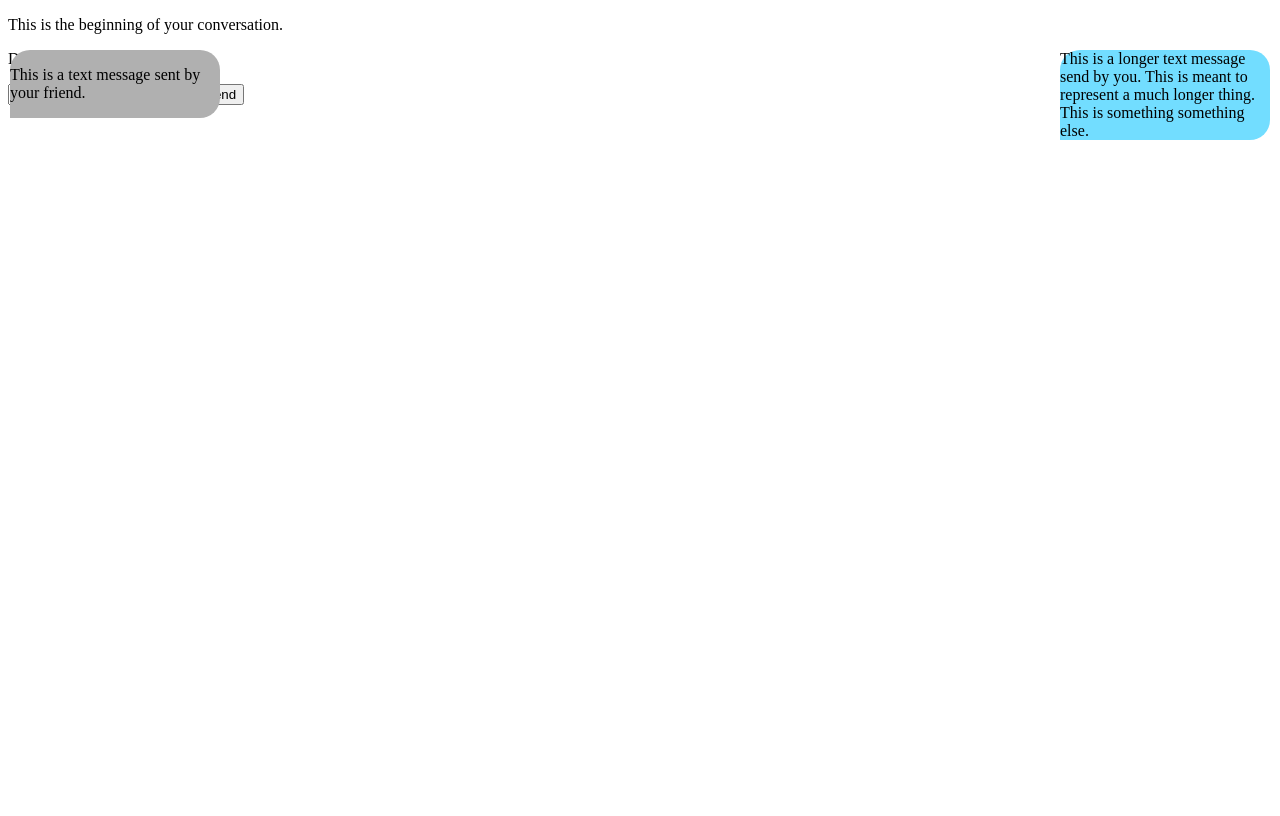
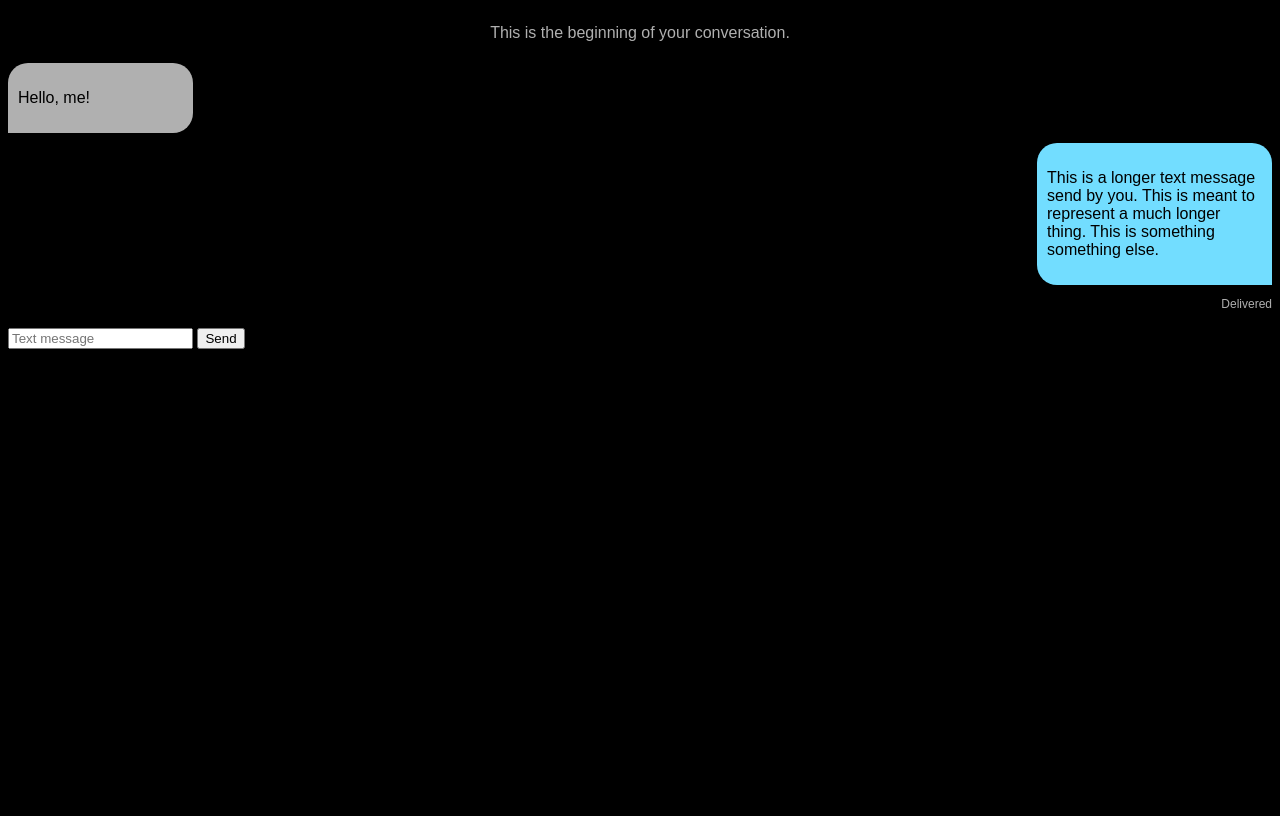
Before and after one commit to calejvaldez/YouAreTyping, a Flask app: page /typing/text/ in a window 1280 px wide. Before the commit the page ends 140 px from the top, so only its background shows below. Run offline with Flask 3, Linux system fonts and the light colour scheme; style sheets or scripts are compiled from the project's sources.

Commit message:
feat: more texting styling added

```diff
--- a/src/cvaldez/urtyping/static/styles/3_typing.scss
+++ b/src/cvaldez/urtyping/static/styles/3_typing.scss
@@ -3,28 +3,81 @@ $mainGrey: #B0B0B0;
 $backgroundTextColor: #B0B0B0;
 $mainTextColor: #FFFFFF;
 
-@mixin user() {
-    background-color: $mainBlue;
+@mixin text_defaults() {
     color: black;
     min-width: 165px;
-    max-width: 210px;
+    max-width: 215px;
 
-    position: absolute;
-    right: 10px;
+    min-height: 40px;
 
-    border-radius: 20px 20px 20px 0px;
+    padding: 10px;
+}
+
+@mixin user() {
+    @include text_defaults();
+
+    background-color: $mainBlue;
+
+    border-radius: 20px 20px 0 20px;
 }
 
 @mixin friend() {
+    @include text_defaults();
+
     background-color: $mainGrey;
-    color: black;
-    min-width: 165px;
-    max-width: 210px;
 
-    position: absolute;
-    left: 10px;
+    border-radius: 20px 20px 20px 0;
+}
 
-    border-radius: 20px 20px 20px 0px;
+body {
+    background-color: black;
+    font-family: Arial, Helvetica, sans-serif;
+
+    height: 100vh;
+}
+
+#intro_text {
+    display: flex;
+    flex-direction: row;
+    justify-content: center;
+
+    color: $backgroundTextColor;
+}
+
+#texts {
+    display: flex;
+    flex-direction: column;
+}
+
+@mixin textdiv_defaults() {
+    display: flex;
+    flex-direction: row;
+    margin: 5px 0;
+}
+
+.textdiv-friend {
+    @include textdiv_defaults();
+
+    justify-content: flex-start;
+}
+
+.textdiv-sender {
+    @include textdiv_defaults();
+
+    justify-content: flex-end;
+}
+
+.sender-container {
+    display: flex;
+    flex-direction: column;
+    justify-content: flex-end;
+}
+
+.delivered {
+    display: flex;
+    justify-content: flex-end;
+    color: $backgroundTextColor;
+    font-size: 12px;
 }
 
 .friend {
@@ -34,3 +87,8 @@ $mainTextColor: #FFFFFF;
 .sender {
     @include user();
 }
+
+#tools {
+    position: sticky;
+    bottom: 15px;
+}
--- a/src/cvaldez/urtyping/templates/3_typing.html
+++ b/src/cvaldez/urtyping/templates/3_typing.html
@@ -12,10 +12,18 @@
 
     <body>
         <div id="texts">
-            <p>This is the beginning of your conversation.</p>
-            <div class="friend"><p>This is a text message sent by your friend.</p></div>
-            <div class="sender">This is a longer text message send by you. This is meant to represent a much longer thing. This is something something else.</div>
-            <p>Delivered</p>
+            <p id="intro_text">This is the beginning of your conversation.</p>
+            <div class="textdiv-friend">
+                <div class="friend"><p>Hello, me!</p></div>
+            </div>
+            <div class="textdiv-sender">
+                <div class="sender-container">
+                    <div class="sender"><p>This is a longer text message send by you. This is meant to represent a much longer thing. This is something something else.</p></div>
+                    <p class="delivered">Delivered</p>
+                </div>
+
+            </div>
+
         </div>
         <div id="tools">
             <input type="text" placeholder="Text message">
```
